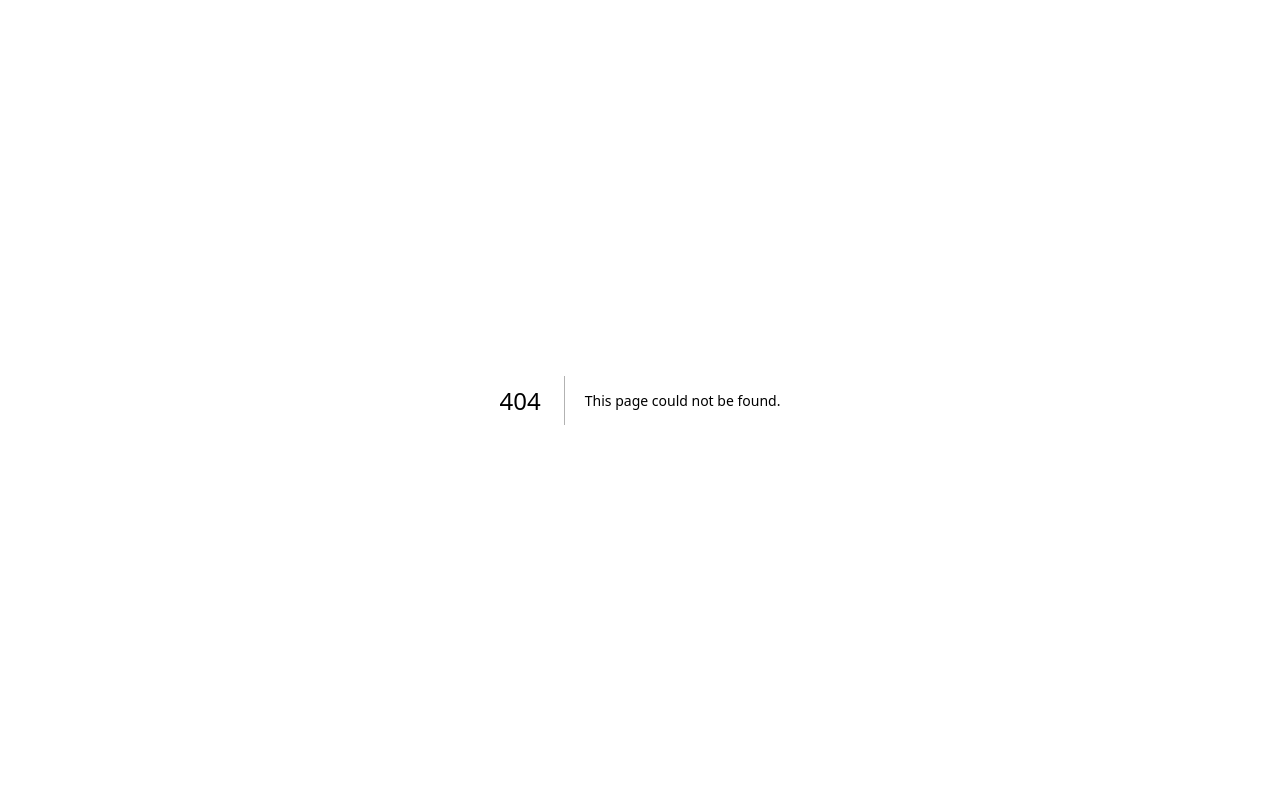
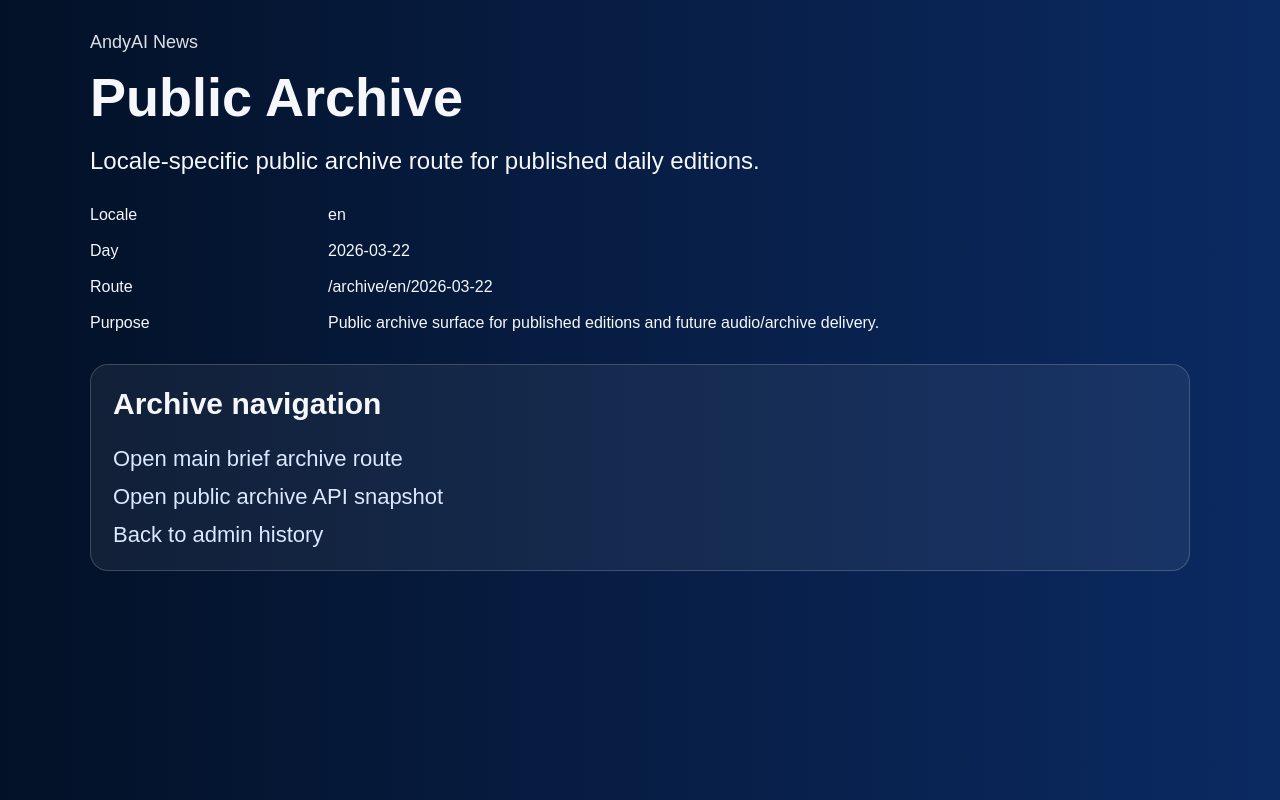
Before and after one commit to kolundzic/andyai-news, a Next.js app: page /archive/en/2026-03-22 in a window 1280 px wide. Before the commit this address had no page. Built offline with nearby package versions, Linux system fonts and the light colour scheme.

Commit message:
feat: v1.3.0-b public archive routes

```diff
--- /dev/null
+++ b/app/api/archive/public/route.ts
@@ -0,0 +1,30 @@
+import { NextResponse } from "next/server";
+import { buildArchiveSnapshot, makeArchiveRecord } from "@/lib/public-archive/helpers";
+
+export async function GET() {
+  const snapshot = buildArchiveSnapshot([
+    makeArchiveRecord({
+      locale: "en",
+      day: "2026-03-22",
+      slug: "main-brief",
+      title: "Main Brief",
+      status: "published",
+    }),
+    makeArchiveRecord({
+      locale: "sr",
+      day: "2026-03-22",
+      slug: "main-brief",
+      title: "Glavni pregled",
+      status: "published",
+    }),
+    makeArchiveRecord({
+      locale: "jp",
+      day: "2026-03-22",
+      slug: "main-brief",
+      title: "メインブリーフ",
+      status: "published",
+    }),
+  ]);
+
+  return NextResponse.json(snapshot);
+}
--- /dev/null
+++ b/app/archive/[locale]/[day]/page.tsx
@@ -0,0 +1,54 @@
+import Link from "next/link";
+
+export default function PublicArchiveDayPage({
+  params,
+}: {
+  params: { locale: string; day: string };
+}) {
+  const { locale, day } = params;
+
+  return (
+    <main style={{
+      minHeight: "100vh",
+      padding: "32px 24px",
+      color: "#f5f7fb",
+      background: "linear-gradient(90deg, #031127 0%, #0b2a62 100%)",
+      fontFamily: "Arial, sans-serif"
+    }}>
+      <div style={{ maxWidth: 1100, margin: "0 auto" }}>
+        <div style={{ fontSize: 18, opacity: 0.9, marginBottom: 16 }}>AndyAI News</div>
+        <h1 style={{ fontSize: 54, lineHeight: 1.05, margin: "0 0 18px 0" }}>Public Archive</h1>
+        <p style={{ fontSize: 24, lineHeight: 1.45, maxWidth: 1100, margin: "0 0 28px 0" }}>
+          Locale-specific public archive route for published daily editions.
+        </p>
+
+        <div style={{ display: "grid", gridTemplateColumns: "220px 1fr", gap: 18, marginBottom: 32 }}>
+          <div>Locale</div><div>{locale}</div>
+          <div>Day</div><div>{day}</div>
+          <div>Route</div><div>{`/archive/${locale}/${day}`}</div>
+          <div>Purpose</div><div>Public archive surface for published editions and future audio/archive delivery.</div>
+        </div>
+
+        <div style={{
+          border: "1px solid rgba(255,255,255,0.18)",
+          borderRadius: 18,
+          padding: 22,
+          background: "rgba(255,255,255,0.06)"
+        }}>
+          <h2 style={{ fontSize: 30, marginTop: 0 }}>Archive navigation</h2>
+          <div style={{ display: "grid", gap: 12 }}>
+            <Link href={`/archive/${locale}/${day}/main-brief`} style={{ color: "#dce8ff", fontSize: 22 }}>
+              Open main brief archive route
+            </Link>
+            <Link href="/api/archive/public" style={{ color: "#dce8ff", fontSize: 22 }}>
+              Open public archive API snapshot
+            </Link>
+            <Link href="/admin/history" style={{ color: "#dce8ff", fontSize: 22 }}>
+              Back to admin history
+            </Link>
+          </div>
+        </div>
+      </div>
+    </main>
+  );
+}
--- /dev/null
+++ b/lib/public-archive/config.ts
@@ -0,0 +1,7 @@
+import type { ArchiveLocale } from "./types";
+
+export const PUBLIC_ARCHIVE_VERSION = "v1.3.0-b";
+
+export const PUBLIC_ARCHIVE_LOCALES: ArchiveLocale[] = ["en", "sr", "jp"];
+
+export const DEFAULT_ARCHIVE_DAY = "2026-03-22";
--- /dev/null
+++ b/lib/public-archive/helpers.ts
@@ -0,0 +1,33 @@
+import type { ArchiveLocale, PublicArchiveRouteRecord, PublicArchiveSnapshot } from "./types";
+import { DEFAULT_ARCHIVE_DAY } from "./config";
+
+export function makePublicArchiveHref(locale: ArchiveLocale, day: string, slug: string): string {
+  return `/archive/${locale}/${day}/${slug}`;
+}
+
+export function makeArchiveRecord(input: {
+  locale: ArchiveLocale;
+  day?: string;
+  slug: string;
+  title: string;
+  status?: "published" | "draft" | "archived";
+}): PublicArchiveRouteRecord {
+  const day = input.day ?? DEFAULT_ARCHIVE_DAY;
+  return {
+    id: `${input.locale}-${day}-${input.slug}`,
+    day,
+    locale: input.locale,
+    slug: input.slug,
+    title: input.title,
+    status: input.status ?? "published",
+    href: makePublicArchiveHref(input.locale, day, input.slug),
+  };
+}
+
+export function buildArchiveSnapshot(records: PublicArchiveRouteRecord[]): PublicArchiveSnapshot {
+  return {
+    version: "v1.3.0-b",
+    generated_at: "2026-03-22T00:00:00Z",
+    records,
+  };
+}
--- /dev/null
+++ b/lib/public-archive/types.ts
@@ -0,0 +1,17 @@
+export type ArchiveLocale = "en" | "sr" | "jp";
+
+export interface PublicArchiveRouteRecord {
+  id: string;
+  day: string;
+  locale: ArchiveLocale;
+  slug: string;
+  title: string;
+  status: "published" | "draft" | "archived";
+  href: string;
+}
+
+export interface PublicArchiveSnapshot {
+  version: string;
+  generated_at: string;
+  records: PublicArchiveRouteRecord[];
+}
```
Also changed, not shown: data/public-archive/archive-snapshot.json (added, +33 -0 lines), 1 other file (tests, documents, lock files or other folders).
